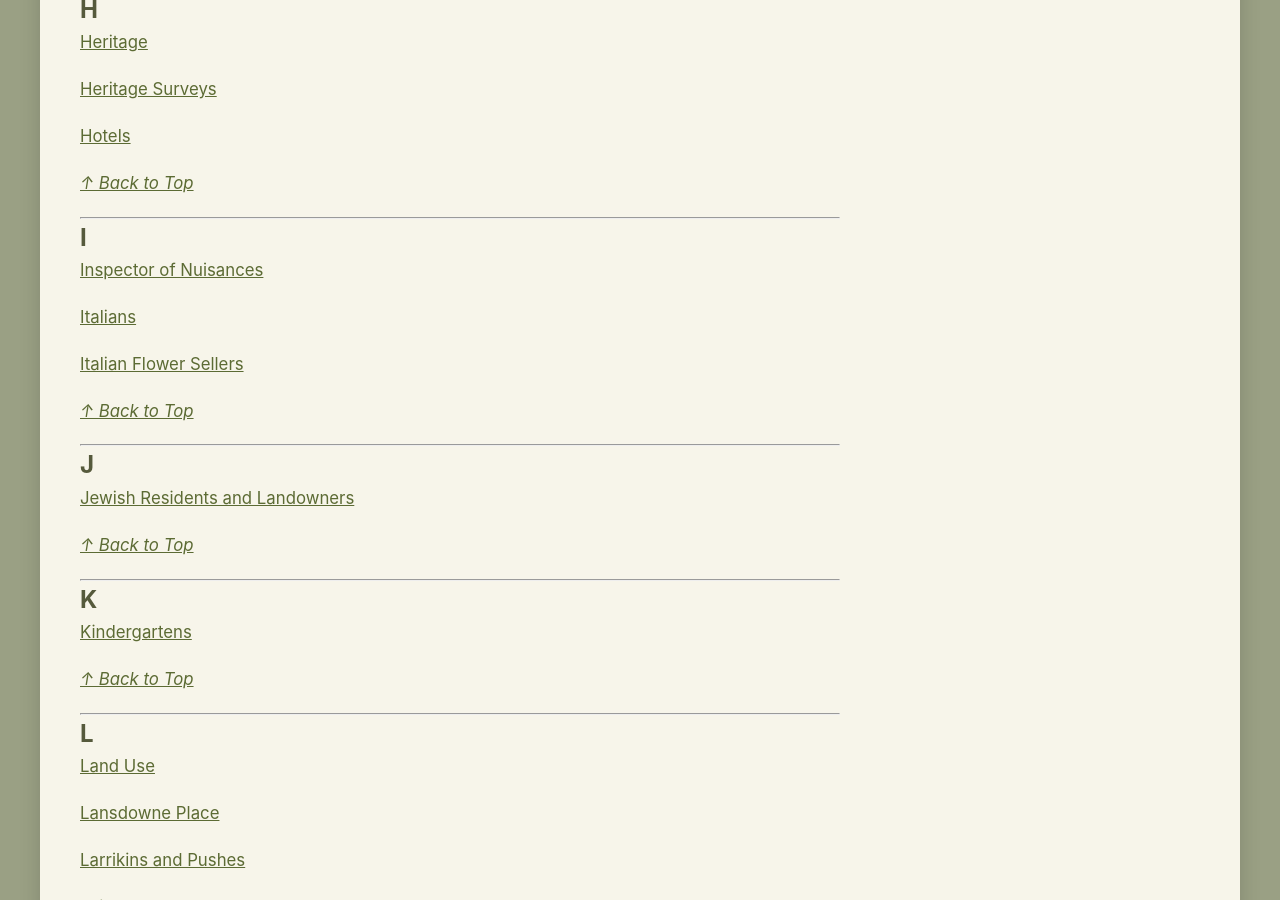
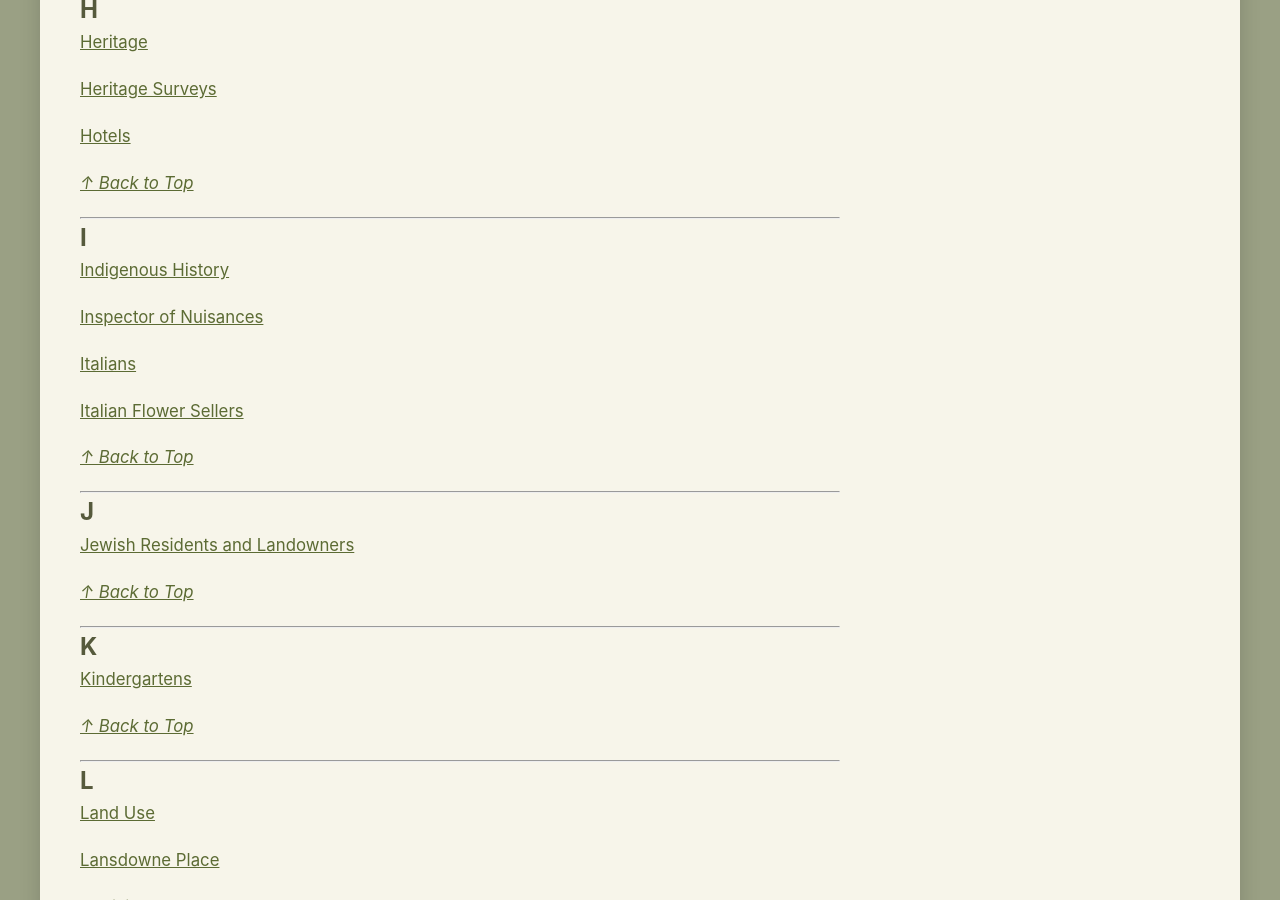
Before and after one commit to notamitchell/order, a Jekyll site: the page built from aToZ.md, in a window 1280 px wide and 900 px high, scrolled down 2836 px. Built offline with Jekyll 4.4.1, drawn with Linux system fonts in a browser that asks for light colours; a script that is not in the unit is left out.

Commit message:
Update aToZ.md

```diff
--- a/aToZ.md
+++ b/aToZ.md
@@ -133,6 +133,8 @@ _[&uarr; Back to Top](#index-a-to-z)_
 ---
 
 ## I
+
+[Indigenous History](civic?id=Indigenous History)
 
 [Inspector of Nuisances](civic?id=Inspector of Nuisances)
 
```
